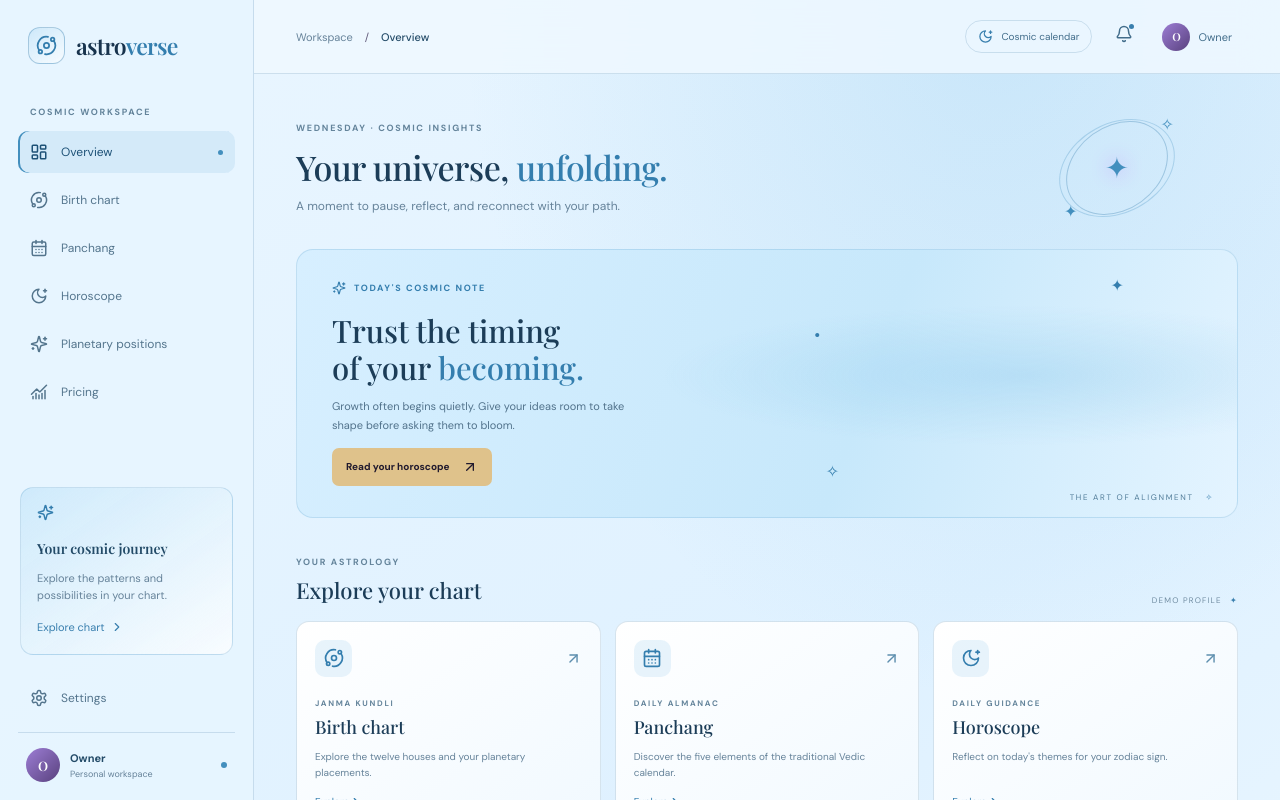
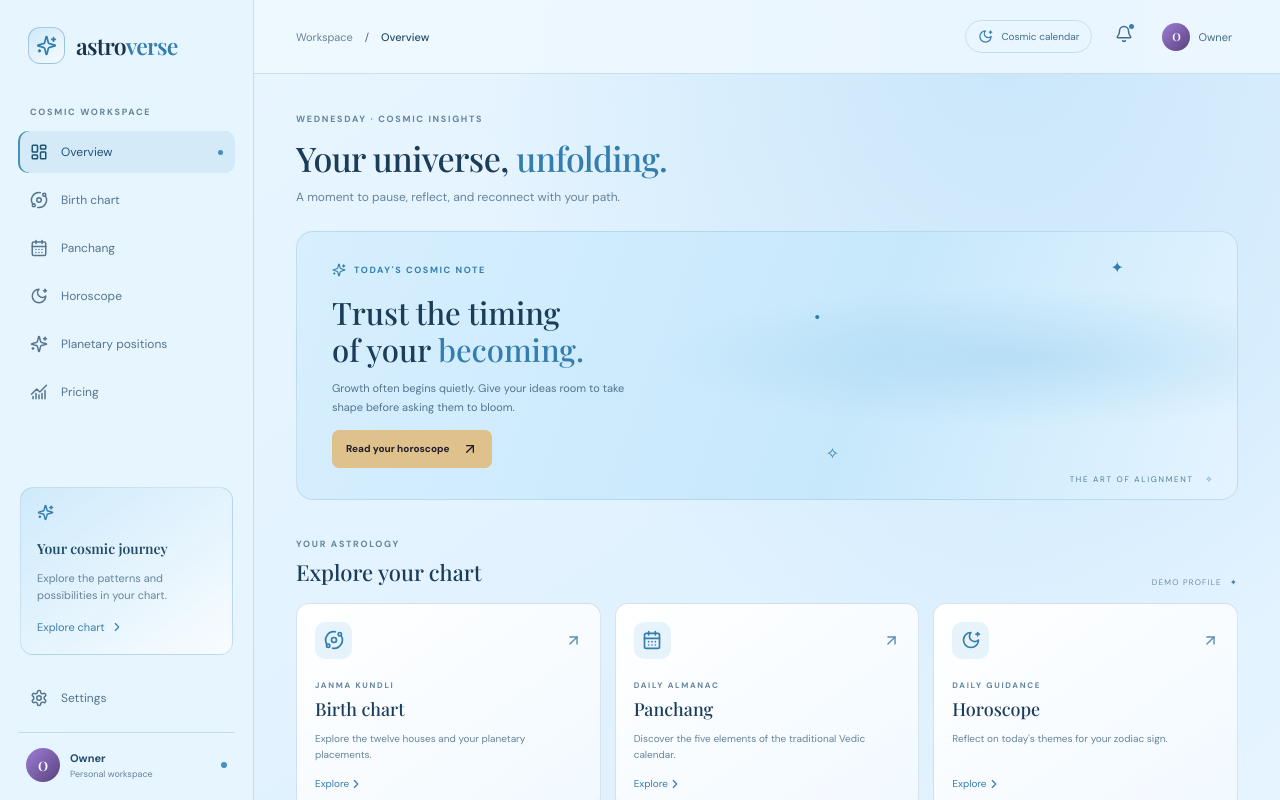
Before and after one commit to barshadatta48-web/Astrology_app_demo, a React (Vite) app: page / in a window 1280 px wide. Shown: the top 800 px of the page. Built offline with nearby package versions, Linux system fonts and the light colour scheme.

Commit message:
Remove Saturn-style decorative graphics from dashboard

```diff
--- a/src/App.jsx
+++ b/src/App.jsx
@@ -41,7 +41,7 @@ function App() {
 
   return <div className="app-shell">
     <aside className={mobileOpen ? 'sidebar open' : 'sidebar'}>
-      <div className="brand"><div className="brand-mark"><Orbit size={21}/></div><span>astro<span className="brand-accent">verse</span></span><button className="mobile-close" onClick={() => setMobileOpen(false)}><X size={18}/></button></div>
+      <div className="brand"><div className="brand-mark"><Sparkles size={21}/></div><span>astro<span className="brand-accent">verse</span></span><button className="mobile-close" onClick={() => setMobileOpen(false)}><X size={18}/></button></div>
       <div className="workspace-label">COSMIC WORKSPACE</div>
       <nav>
         {sections.map(item => <button key={item.id} onClick={() => navigate(item.id)} className={active === item.id ? 'nav-item selected' : 'nav-item'}><item.icon size={18}/><span>{item.label}</span>{active === item.id && <span className="nav-dot"/>}</button>)}
@@ -77,7 +77,7 @@ function PageHeading({ eyebrow, title, desc }) {
 
 function Overview({ onNavigate }) {
   return <div className="overview">
-    <div className="welcome-row"><div><div className="eyebrow">WEDNESDAY · COSMIC INSIGHTS</div><h1>Your universe, <em>unfolding.</em></h1><p className="muted">A moment to pause, reflect, and reconnect with your path.</p></div><div className="welcome-orbit"><div className="orbit-ring ring-one"/><div className="orbit-ring ring-two"/><div className="orbit-core">✦</div><span className="orbit-star s-one">✧</span><span className="orbit-star s-two">✦</span></div></div>
+    <div className="welcome-row"><div><div className="eyebrow">WEDNESDAY · COSMIC INSIGHTS</div><h1>Your universe, <em>unfolding.</em></h1><p className="muted">A moment to pause, reflect, and reconnect with your path.</p></div></div>
     <div className="hero-card"><div className="hero-copy"><div className="hero-tag"><Sparkles size={14}/> TODAY'S COSMIC NOTE</div><h2>Trust the timing<br/>of your <em>becoming.</em></h2><p>Growth often begins quietly. Give your ideas room to take shape before asking them to bloom.</p><button className="light-button" onClick={() => onNavigate('horoscope')}>Read your horoscope <ArrowUpRight size={16}/></button></div><div className="hero-art"><span className="art-star a">✦</span><span className="art-star b">✧</span><span className="art-star c">·</span></div><div className="hero-caption">THE ART OF ALIGNMENT <span>✧</span></div></div>
     <div className="section-title-row"><div><div className="eyebrow">YOUR ASTROLOGY</div><h2>Explore your chart</h2></div><span className="subtle-link">DEMO PROFILE <span>✦</span></span></div>
     <div className="feature-grid">
```
